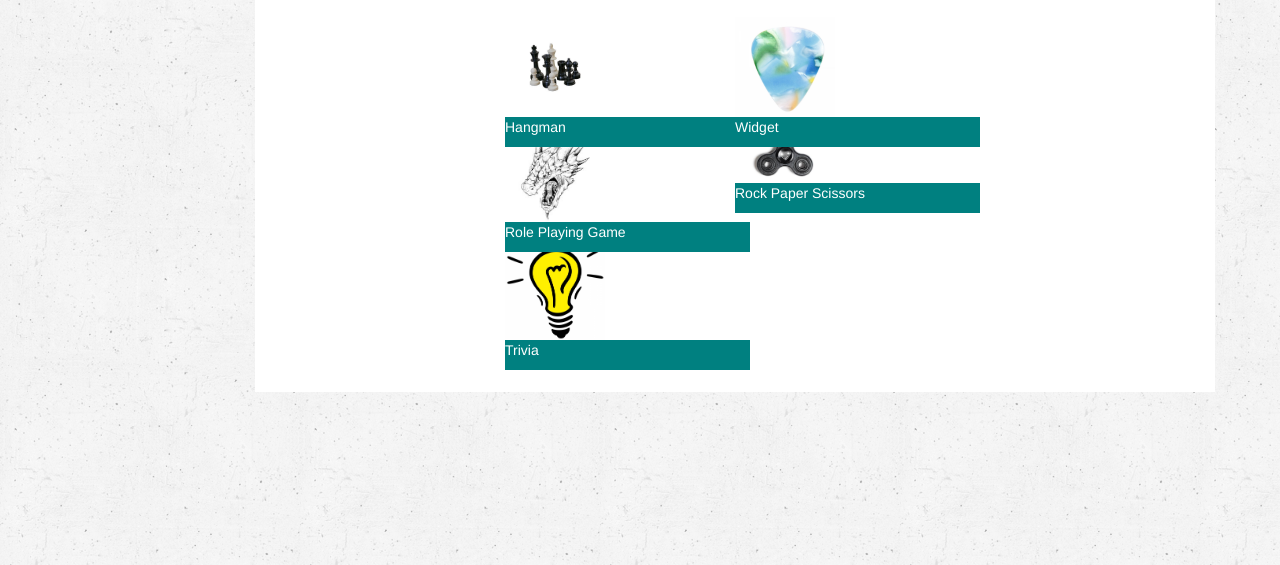
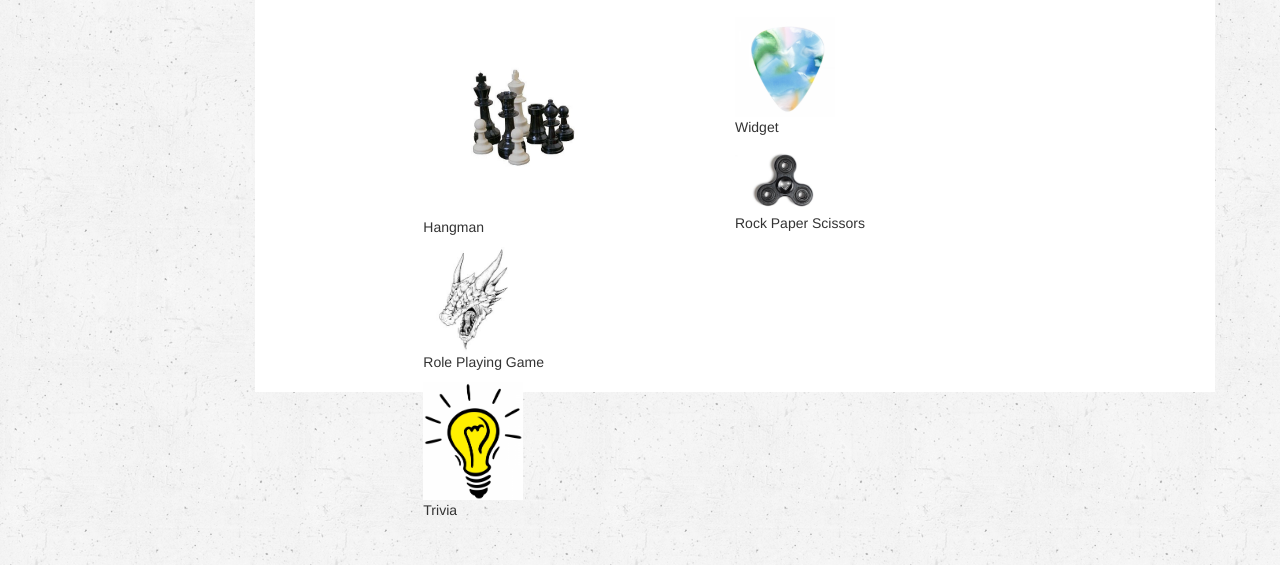
Before and after one commit to jkampa3/Homework_Week_2, a plain HTML site: page Bootstrap-Portfolio/portfolio.html in a window 1280 px wide. Shown: the part 235-800 px from the top of the page. Drawn offline with nearby package versions, Linux system fonts and the light colour scheme.

Commit message:
Portfolio Work

```diff
--- a/Bootstrap-Portfolio/assets/css/stylePortfolio.css
+++ b/Bootstrap-Portfolio/assets/css/stylePortfolio.css
@@ -1,7 +1,6 @@
 .containerPortfolio {
     width: 960px;
     height: 500px;
-    position: relative;
     margin: 75px 255px 75px 255px;
     padding: 5px;
     background-color: white;
@@ -11,58 +10,3 @@ h1 {
     margin-left: 15px;
     color: teal;
 }
-
-.hangman {
-    position: relative;
-}
-
-.captionHangman {
-    position: absolute;
-    width: 100%;
-    background-color: teal;
-    color: white;
-}
-
-.rpg {
-    position: relative;
-}
-
-.captionRPG {
-    position: absolute;
-    width: 100%;
-    background-color: teal;
-    color: white;
-}
-
-.trivia {
-    position: relative;
-}
-
-.captionTrivia {
-    position: absolute;
-    width: 100%;
-    background-color: teal;
-    color: white;
-}
-
-.widget {
-    position: relative;
-}
-
-.captionWidget {
-    position: absolute;
-    width: 100%;
-    background-color: teal;
-    color: white;
-}
-
-.rps {
-    position: relative;
-}
-
-.captionRPS {
-    position: absolute;
-    width: 100%;
-    background-color: teal;
-    color: white;
-}
--- a/Bootstrap-Portfolio/portfolio.html
+++ b/Bootstrap-Portfolio/portfolio.html
@@ -35,28 +35,28 @@
             <h1>Portfolio</h1>
             </div>
 
-            <div class="col-md-3 col-md-offset-3 col-sm-12">
-                <img id="hangman" class="img-responsive" src="assets/images/chess.jpg" alt="Hangman" width="100" height="100">
-                    <div class="captionHangman">
+            <div class="column1 col-md-4 col-md-offset-2 col-sm-12">
+                <img id="hangman" class="img-responsive" src="assets/images/chess.jpg" alt="Hangman" width="200" height="200">
+                    <div id="captionHangman">
                         <p>Hangman</p>
                     </div>
                 <img id="rpg" class="img-responsive" src="assets/images/dragon.jpg" alt="Role Playing Game" width="100" height="100">
-                    <div class="captionRPG">
+                    <div id="captionRPG">
                         <p>Role Playing Game</p>
                     </div>
                 <img id="triva" class="img-responsive" src="assets/images/lightbulb.jpg" alt="Trivia" width="100" height="100">
-                    <div class="captionTrivia">
+                    <div id="captionTrivia">
                         <p>Trivia</p>
                     </div>
             </div>
-            <div class="col-md-3">
+            <div class="column2 col-md-4 col-sm-12">
                 <div class="row">
                     <img id="widget" class="img-responsive" src="assets/images/pick.jpg" alt="Widget" width="100" height="100">
-                        <div class="captionWidget">
+                        <div id="captionWidget">
                             <p>Widget</p>
                         </div>
                     <img id="rps" class="img-responsive" src="assets/images/spinner.jpg" alt="Rock Paper Scissors" width="100" height="100">
-                        <div class="captionRPS">
+                        <div id="captionRPS">
                             <p>Rock Paper Scissors</p>
                         </div>
                 </div>
```
